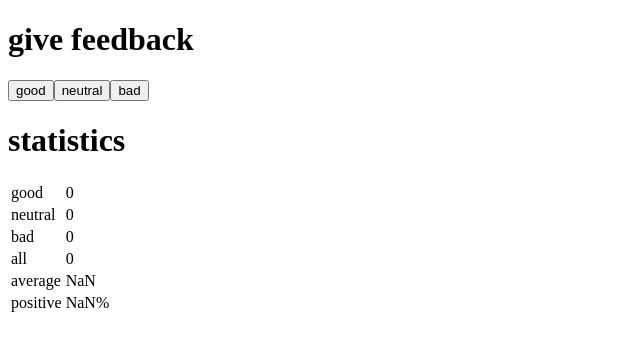
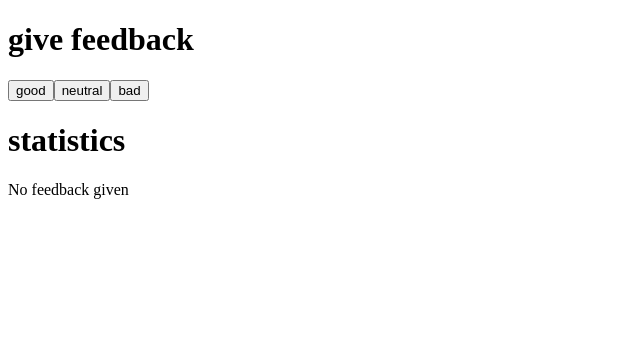
Before and after one commit to zerochil/fullstackopen, a React (Vite) app in the folder part1/unicafe/: page / in a window 1280 px wide. Shown: the top 350 px of the page, without its empty margins (0-640 px from the left). Built offline with nearby package versions, Linux system fonts and the light colour scheme.

Commit message:
1.9: unicafe step4 (missed it)

```diff
--- a/part1/unicafe/src/App.jsx
+++ b/part1/unicafe/src/App.jsx
@@ -26,7 +26,10 @@
 }
 
 const Statistics = ({good, neutral, bad}) => {
+  if (good === 0 && neutral === 0 && bad === 0) return <p>No feedback given</p>;
+
   const all = good+bad+neutral
+
   return (
     <table>
       <tbody>
```
